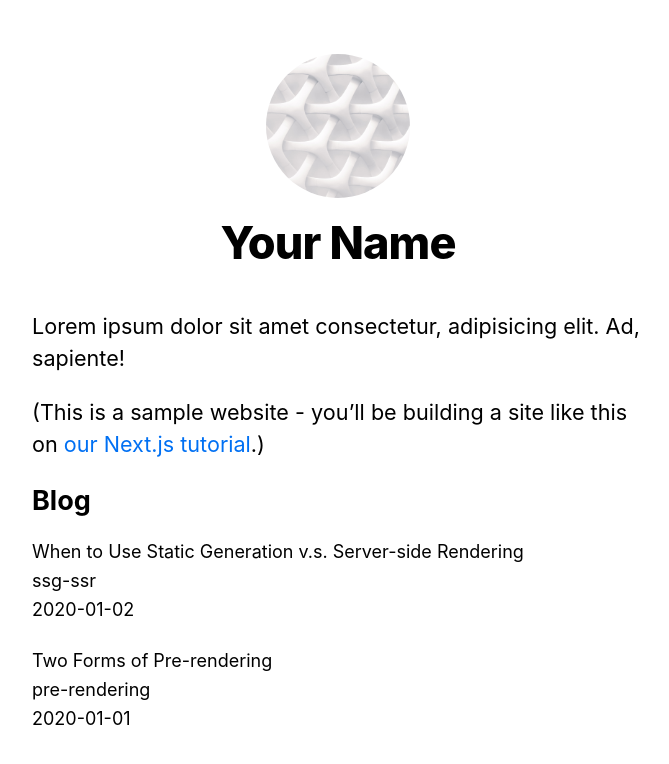
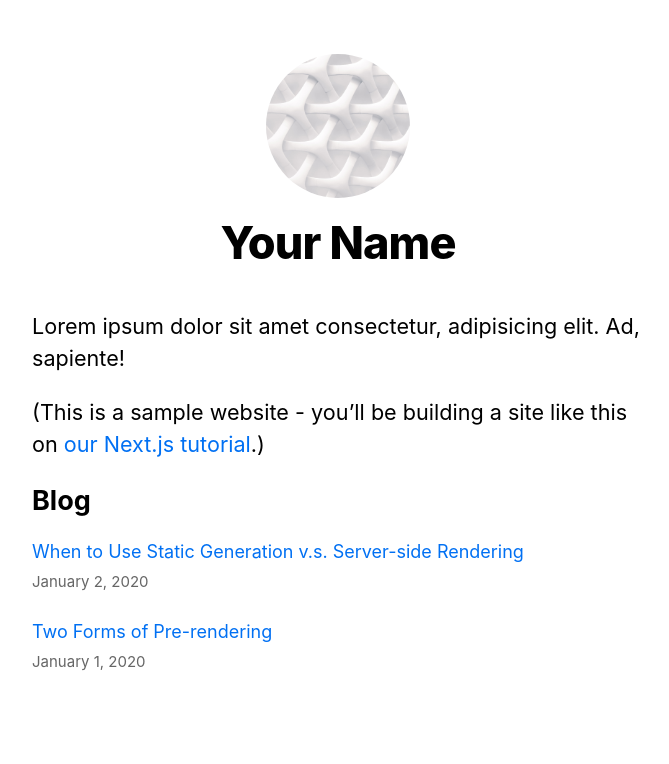
Before and after one commit to Voyager101pw/nextjs-test-work, a Next.js app: page / in a window 1280 px wide. Shown: the top 764 px of the page, without its empty margins (302-971 px from the left). Built offline with nearby package versions, Linux system fonts and the light colour scheme.

Commit message:
Routes: Added time parser
See more:
https://nextjs.org/learn/basics/dynamic-routes/polishing-post-page
https://nextjs.org/learn/basics/dynamic-routes/polishing-index-page
https://nextjs.org/learn/basics/dynamic-routes/dynamic-routes-details

```diff
--- /dev/null
+++ b/components/date.js
@@ -0,0 +1,6 @@
+import { parseISO, format } from 'date-fns';
+
+export default function Date({ dateString }) {
+  const date = parseISO(dateString);
+  return <time dateTime={dateString}>{format(date, 'LLLL d, yyyy')}</time>;
+}
--- a/package.json
+++ b/package.json
@@ -6,6 +6,7 @@
     "start": "next start"
   },
   "dependencies": {
+    "date-fns": "^2.29.3",
     "gray-matter": "^4.0.3",
     "next": "latest",
     "react": "18.2.0",
--- a/pages/index.js
+++ b/pages/index.js
@@ -1,4 +1,6 @@
+import Link from 'next/link';
 import Head from 'next/head';
+import Date from '../components/date'
 import Layout, { siteTitle } from '../components/layout';
 import utilStyles from '../styles/utils.module.css';
 import { getSortedPostsData } from '../lib/posts';
@@ -13,6 +15,7 @@
 }
 
 export default function Home({ allPostsData }) {
+  console.log(allPostsData)
   return (
     <Layout home>
       <Head>
@@ -34,11 +37,11 @@
         <ul className={utilStyles.list}>
           {allPostsData.map(({ id, date, title }) => (
             <li className={utilStyles.listItem} key={id}>
-              {title}
+              <Link href={`/posts/${id}`}>{title}</Link>
               <br />
-              {id}
-              <br />
-              {date}
+              <small className={utilStyles.lightText}>
+                <Date dateString={date} />
+              </small>
             </li>
           ))}
         </ul>
```
Also changed, not shown: pages/posts/[id].js (+33 -9 lines), 1 other file (tests, documents, lock files or other folders).
